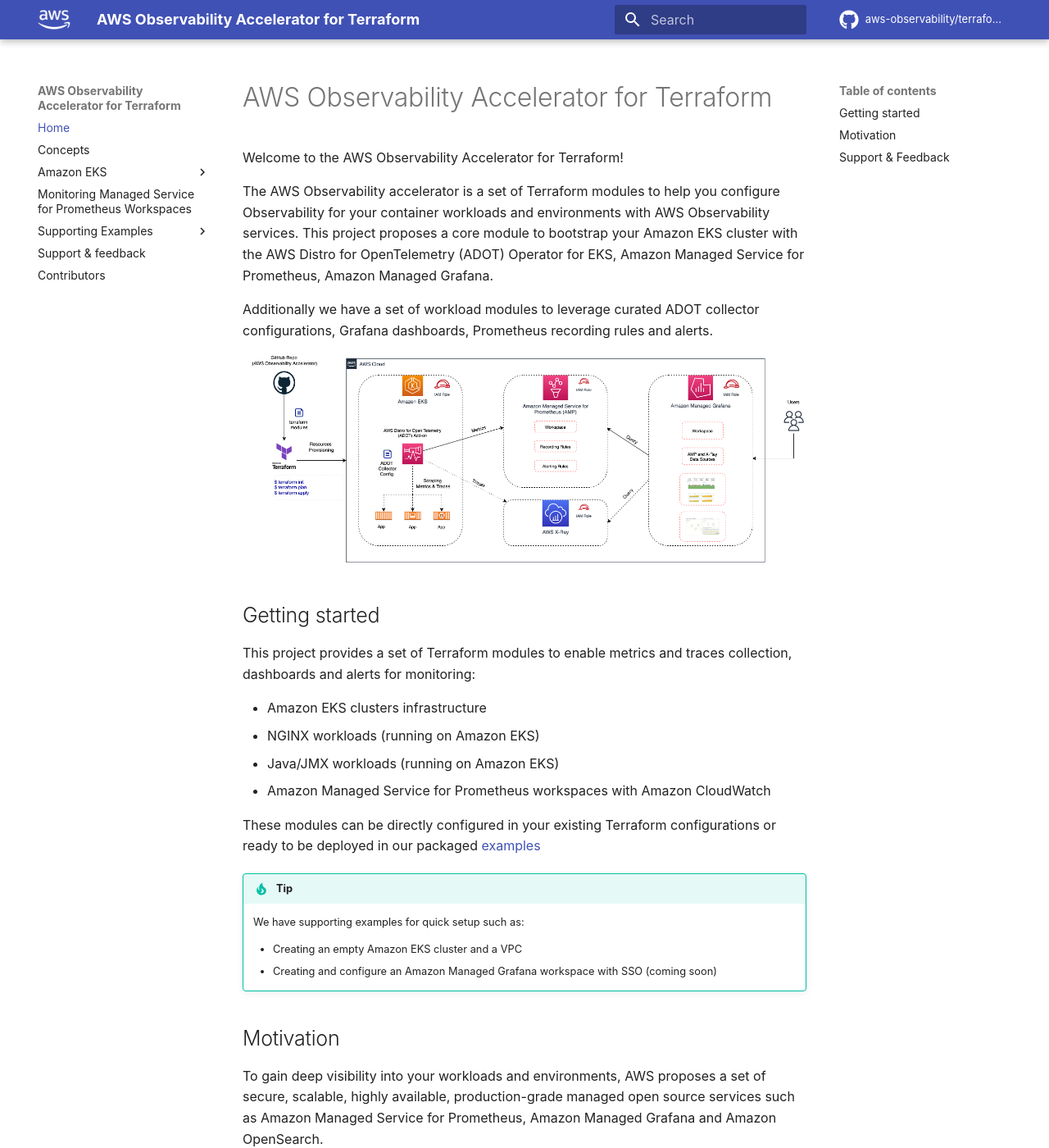
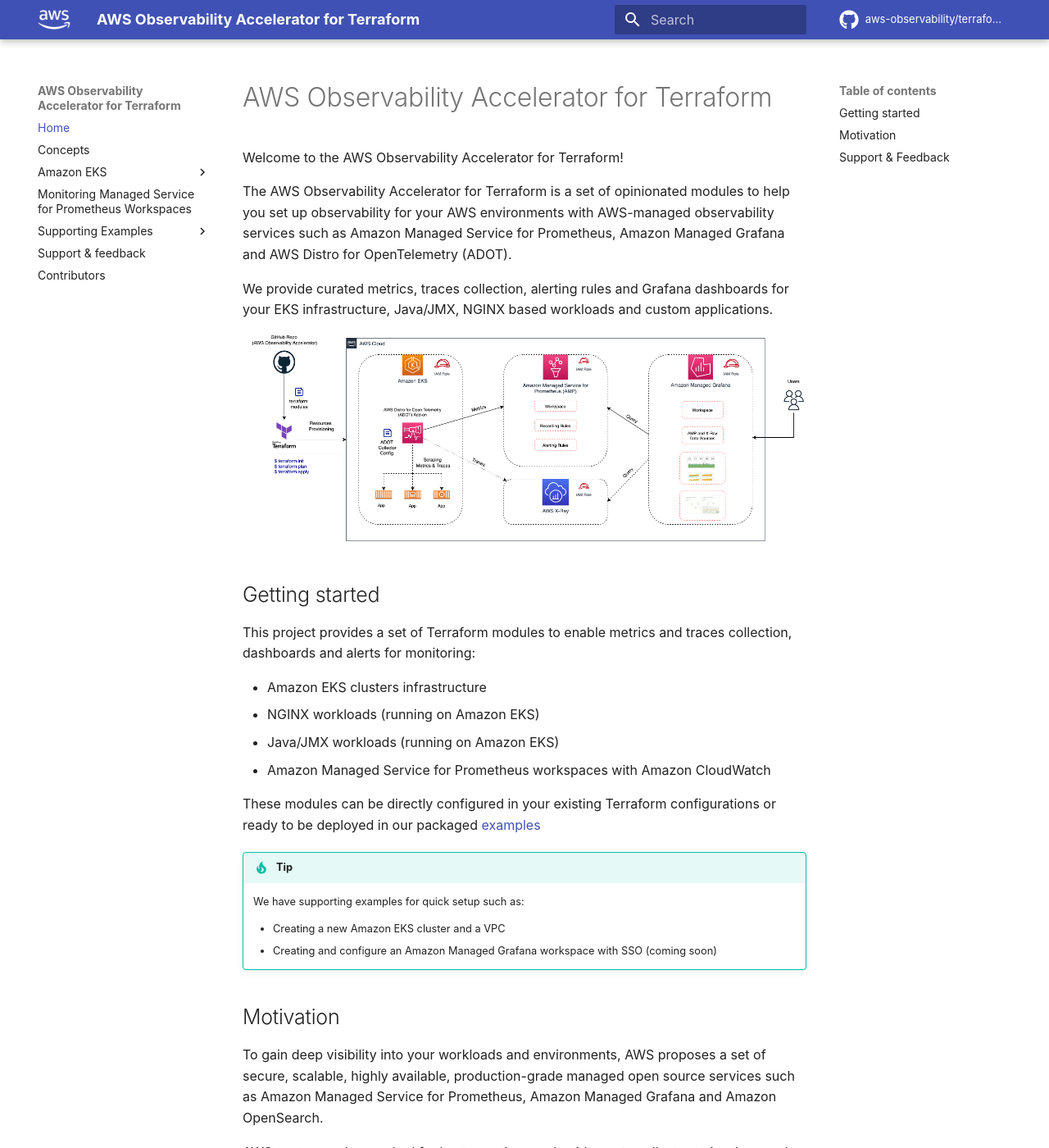
Before and after one commit to aws-observability/terraform-aws-observability-accelerator, an MkDocs documentation site: the page built from docs/index.md, in a window 1280 px wide and 1400 px high. Shown: the whole window at 82% size. Built offline with MkDocs 1.6.1 and Material for MkDocs 9.7.7, drawn with Linux system fonts in a browser that asks for light colours; some web fonts are replaced; comment, search, counter and statistics services are not loaded; some of the changed text lies outside the part shown.

Commit message:
docs: improvements (#128)
Update docs

```diff
--- a/docs/index.md
+++ b/docs/index.md
@@ -2,14 +2,13 @@
 
 Welcome to the AWS Observability Accelerator for Terraform!
 
-The AWS Observability accelerator is a set of Terraform modules to help you
-configure Observability for your container workloads and environments with AWS
-Observability services. This project proposes a core module to bootstrap
-your Amazon EKS cluster with the AWS Distro for OpenTelemetry (ADOT) Operator for EKS,
-Amazon Managed Service for Prometheus, Amazon Managed Grafana.
+The AWS Observability Accelerator for Terraform is a set of opinionated modules to
+help you set up observability for your AWS environments with
+AWS-managed observability services such as Amazon Managed Service for Prometheus,
+Amazon Managed Grafana and AWS Distro for OpenTelemetry (ADOT).
 
-Additionally we have a set of workload modules to leverage curated ADOT
-collector configurations, Grafana dashboards, Prometheus recording rules and alerts.
+We provide curated metrics, traces collection, alerting rules and Grafana dashboards
+for your EKS infrastructure, Java/JMX, NGINX based workloads and custom applications.
 
 <img width="1501" alt="image" src="images/dark-o11y-accelerator-amp-xray.png">
 
@@ -30,7 +29,7 @@
 !!! tip
     We have supporting examples for quick setup such as:
 
-    - Creating an empty Amazon EKS cluster and a VPC
+    - Creating a new Amazon EKS cluster and a VPC
     - Creating and configure an Amazon Managed Grafana workspace with SSO (coming soon)
 
 ## Motivation
@@ -43,7 +42,7 @@
 AWS customers have asked for best-practices and guidance to collect metrics, logs
 and traces from their containerized applications and microservices with ease of
 deployment. Customers can use the AWS Observability Accelerator to configure their
-metrics collection, leveraging [AWS Distro for OpenTelemetry](https://aws-otel.github.io/),
+metrics and traces collection, leveraging [AWS Distro for OpenTelemetry](https://aws-otel.github.io/),
 to have opinionated dashboards and alerts available in only minutes.
 
 
```
Also changed, not shown: README.md (+10 -7 lines), docs/eks/index.md (+12 -12 lines), docs/eks/java.md (+14 -9 lines).
